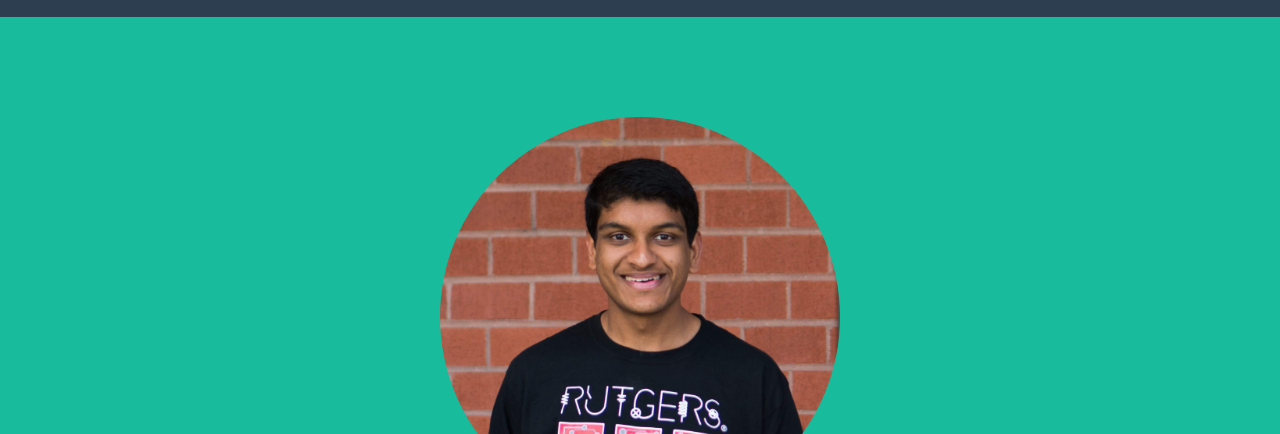
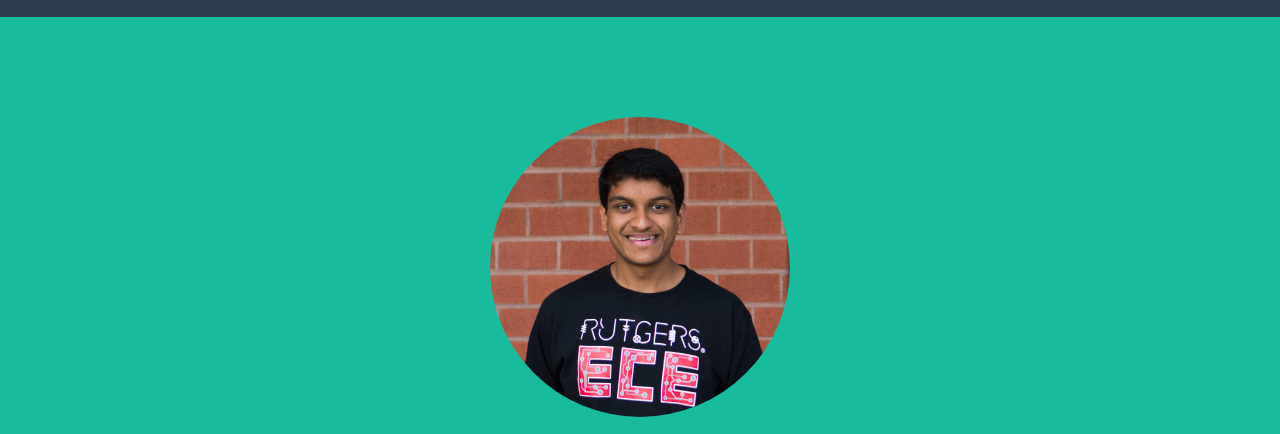
Before and after one commit to ravibanks54/ravibanks54.github.io, a website: page index.html in a window 1280 px wide. Shown: the part 83-517 px from the top of the page. Drawn offline with nearby package versions, Linux system fonts and the light colour scheme.

Commit message:
Update index.html

```diff
--- a/index.html
+++ b/index.html
@@ -77,7 +77,7 @@
         <div class="container">
             <div class="row">
                 <div class="col-lg-12">
-                    <img class="img-responsive img-circle" src="img/profile.jpg" alt="Ravi Bhankharia" style="width: auto; height: auto;max-width: 400px">
+                    <img class="img-responsive img-circle" src="img/profile.jpg" alt="Ravi Bhankharia" style="width: auto; height: auto;max-width: 300px">
                     <div class="intro-text">
                         <span class="name">Ravi Bhankharia</span>
                         <hr class="star-light">
```
